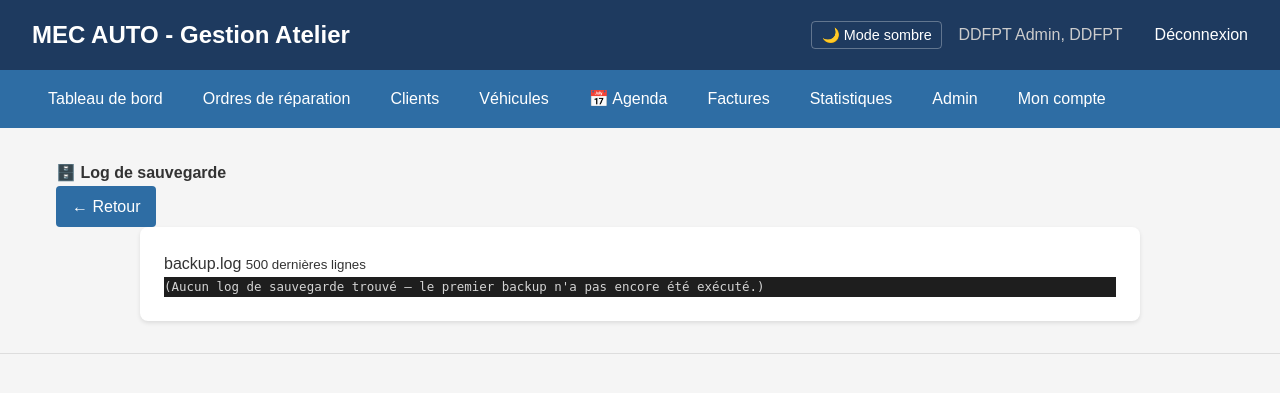
After one commit to cv2b79/meca-auto, a Flask app: page /settings/admin/backup/log in a window 1280 px wide. The commit adds this page. Shown: the top 393 px of the page. Run offline with Flask 3, Linux system fonts and the light colour scheme; a user stored in the database is signed in.

Commit message:
feat: interface d'administration pour les sauvegardes NAS
- Ajout helpers _write_backup_conf(), _read_backup_status(), _list_backups()
- Routes backup_run (POST) et backup_log pour lancer/consulter les backups
- Onglet Sauvegardes dans l'admin : statut, config NAS, liste des fichiers
- backup.sh : lecture de scripts/backup.conf + copie CIFS vers le NAS
- Nouveau template backup_log.html pour afficher le log

Co-Authored-By: Claude Sonnet 4.6 <noreply@anthropic.com>

```diff
--- a/app/routes/settings.py
+++ b/app/routes/settings.py
@@ -44,6 +44,80 @@ def _cascade_delete_user(user):
 
     db.session.delete(user)
     db.session.commit()
+
+def _write_backup_conf():
+    """Écrit scripts/backup.conf depuis les paramètres NAS stockés en BDD."""
+    import os
+    app_dir = os.path.dirname(os.path.dirname(os.path.dirname(os.path.abspath(__file__))))
+    conf_path = os.path.join(app_dir, 'scripts', 'backup.conf')
+    lines = [
+        '# backup.conf — généré automatiquement par Meca Auto — ne pas éditer à la main\n',
+        f'BACKUP_NAS_IP="{Parametre.get("backup_nas_ip", "")}"\n',
+        f'BACKUP_NAS_SHARE="{Parametre.get("backup_nas_share", "")}"\n',
+        f'BACKUP_NAS_USER="{Parametre.get("backup_nas_user", "")}"\n',
+        f'BACKUP_NAS_PASS="{Parametre.get("backup_nas_pass", "")}"\n',
+        f'BACKUP_NAS_FOLDER="{Parametre.get("backup_nas_folder", "meca-auto")}"\n',
+        f'RETENTION_DAYS="{Parametre.get("backup_retention", "30")}"\n',
+    ]
+    try:
+        with open(conf_path, 'w') as f:
+            f.writelines(lines)
+    except Exception as e:
+        import sys
+        print(f"[backup_conf] Impossible d'écrire {conf_path} : {e}", file=sys.stderr)
+
+
+def _read_backup_status():
+    """Lit le fichier log de sauvegarde et retourne (status, date, message)."""
+    import os, re
+    app_dir = os.path.dirname(os.path.dirname(os.path.dirname(os.path.abspath(__file__))))
+    log_path = os.path.join(app_dir, 'backups', 'backup.log')
+    if not os.path.exists(log_path):
+        return 'unknown', None, None
+    try:
+        with open(log_path, 'r', encoding='utf-8', errors='replace') as f:
+            lines = f.readlines()
+        # Cherche la dernière ligne avec ✅ ou ❌
+        status = 'unknown'
+        last_date = None
+        last_msg = None
+        for line in reversed(lines):
+            m = re.match(r'\[(\d{4}-\d{2}-\d{2} \d{2}:\d{2}:\d{2})\] (.+)', line.strip())
+            if m:
+                last_date = m.group(1)
+                last_msg = m.group(2)
+                if '✅' in last_msg or 'réussie' in last_msg.lower():
+                    status = 'ok'
+                elif '❌' in last_msg or 'erreur' in last_msg.lower():
+                    status = 'error'
+                break
+        return status, last_date, last_msg
+    except Exception:
+        return 'unknown', None, None
+
+
+def _list_backups():
+    """Retourne la liste des fichiers de sauvegarde locaux (nom, taille, date)."""
+    import os, glob as glob_mod
+    app_dir = os.path.dirname(os.path.dirname(os.path.dirname(os.path.abspath(__file__))))
+    backup_dir = os.path.join(app_dir, 'backups')
+    result = []
+    try:
+        files = sorted(
+            glob_mod.glob(os.path.join(backup_dir, 'mecaauto_*.sql.gz')),
+            key=os.path.getmtime, reverse=True
+        )
+        for path in files:
+            size_kb = os.path.getsize(path) // 1024
+            mtime = os.path.getmtime(path)
+            import datetime
+            dt = datetime.datetime.fromtimestamp(mtime).strftime('%d/%m/%Y %H:%M')
+            name = os.path.basename(path).replace('mecaauto_', '').replace('.sql.gz', '')
+            result.append({'name': name, 'size_kb': size_kb, 'date': dt, 'filename': os.path.basename(path)})
+    except Exception:
+        pass
+    return result
+
 
 @settings_bp.route('/', methods=['GET', 'POST'])
 @login_required
@@ -1073,6 +1147,21 @@ def admin():
                 or_obj.pas_de_facturation = not or_obj.pas_de_facturation
                 flash(f'Facturation {"désactivée" if or_obj.pas_de_facturation else "activée"}', 'success')
 
+        elif action == 'save_backup_config':
+            fields = ['backup_nas_ip', 'backup_nas_share', 'backup_nas_user',
+                      'backup_nas_folder', 'backup_retention']
+            for key in fields:
+                val = request.form.get(key, '').strip()
+                Parametre.set(key, val)
+            # Le mot de passe n'est mis à jour que si renseigné
+            new_pass = request.form.get('backup_nas_pass', '').strip()
+            if new_pass:
+                Parametre.set('backup_nas_pass', new_pass)
+            # Écrire le fichier de config pour le script bash
+            _write_backup_conf()
+            flash('Configuration de sauvegarde enregistrée', 'success')
+            return redirect(url_for('settings.admin') + '#sauvegardes')
+
         db.session.commit()
         return redirect(url_for('settings.admin'))
 
@@ -1113,6 +1202,18 @@ def admin():
     # Fournitures data
     fournitures = Fourniture.query.order_by(Fourniture.nom).all()
 
+    # Données sauvegardes
+    backup_config = {
+        'backup_nas_ip':     Parametre.get('backup_nas_ip', ''),
+        'backup_nas_share':  Parametre.get('backup_nas_share', ''),
+        'backup_nas_user':   Parametre.get('backup_nas_user', ''),
+        'backup_nas_pass':   Parametre.get('backup_nas_pass', ''),
+        'backup_nas_folder': Parametre.get('backup_nas_folder', 'meca-auto'),
+        'backup_retention':  Parametre.get('backup_retention', '30'),
+    }
+    backup_status, backup_last_date, backup_last_msg = _read_backup_status()
+    backups_list = _list_backups()
+
     return render_template('settings/admin.html',
                           users=users, clients=clients,
                           vehicules=vehicules, ordres=ordres,
@@ -1128,7 +1229,12 @@ def admin():
                           etab_tel=Parametre.get('etab_tel', ''),
                           etab_email=Parametre.get('etab_email', ''),
                           etab_siren=Parametre.get('etab_siren', ''),
-                          security_config=security_config)
+                          security_config=security_config,
+                          backup_config=backup_config,
+                          backup_status=backup_status,
+                          backup_last_date=backup_last_date,
+                          backup_last_msg=backup_last_msg,
+                          backups_list=backups_list)
 
 @settings_bp.route('/permissions', methods=['GET', 'POST'])
 @login_required
@@ -1300,3 +1406,56 @@ def checklist_edit(id):
         return redirect(url_for('settings.checklist'))
 
     return render_template('settings/checklist_edit.html', item=item)
+
+
+# === SAUVEGARDES ===
+
+@settings_bp.route('/admin/backup/run', methods=['POST'])
+@login_required
+def backup_run():
+    """Lance le script de sauvegarde en arrière-plan."""
+    if current_user.role != 'ddfpt':
+        flash('Accès réservé au DDFPT', 'error')
+        return redirect(url_for('main.index'))
+    import os, subprocess
+    app_dir = os.path.dirname(os.path.dirname(os.path.dirname(os.path.abspath(__file__))))
+    script = os.path.join(app_dir, 'scripts', 'backup.sh')
+    if not os.path.exists(script):
+        flash('Script de sauvegarde introuvable', 'error')
+        return redirect(url_for('settings.admin') + '#sauvegardes')
+    try:
+        subprocess.Popen(
+            ['/bin/bash', script],
+            stdout=subprocess.DEVNULL,
+            stderr=subprocess.DEVNULL,
+            close_fds=True
+        )
+        Log.log(current_user, 'backup_run', 'Sauvegarde manuelle lancée')
+        flash('✅ Sauvegarde lancée en arrière-plan — actualisez dans quelques secondes pour voir le résultat.', 'success')
+    except Exception as e:
+        flash(f'Erreur lors du lancement : {e}', 'error')
+    return redirect(url_for('settings.admin') + '#sauvegardes')
+
+
+@settings_bp.route('/admin/backup/log')
+@login_required
+def backup_log():
+    """Affiche le fichier log de sauvegarde."""
+    if current_user.role != 'ddfpt':
+        flash('Accès réservé au DDFPT', 'error')
+        return redirect(url_for('main.index'))
+    import os
+    from flask import Response
+    app_dir = os.path.dirname(os.path.dirname(os.path.dirname(os.path.abspath(__file__))))
+    log_path = os.path.join(app_dir, 'backups', 'backup.log')
+    if not os.path.exists(log_path):
+        content = '(Aucun log de sauvegarde trouvé — le premier backup n\'a pas encore été exécuté.)'
+    else:
+        try:
+            with open(log_path, 'r', encoding='utf-8', errors='replace') as f:
+                # Affiche les 500 dernières lignes
+                lines = f.readlines()
+                content = ''.join(lines[-500:])
+        except Exception as e:
+            content = f'Erreur de lecture : {e}'
+    return render_template('settings/backup_log.html', log_content=content)
--- /dev/null
+++ b/app/templates/settings/backup_log.html
@@ -0,0 +1,31 @@
+{% extends "base.html" %}
+{% block title %}Log de sauvegarde — Meca Auto{% endblock %}
+
+{% block content %}
+<div class="container-fluid py-4">
+  <div class="d-flex align-items-center justify-content-between mb-3">
+    <h4 class="mb-0">🗄️ Log de sauvegarde</h4>
+    <a href="{{ url_for('settings.admin') }}#sauvegardes" class="btn btn-outline-secondary btn-sm">
+      ← Retour
+    </a>
+  </div>
+
+  <div class="card shadow-sm">
+    <div class="card-header d-flex justify-content-between align-items-center">
+      <span class="fw-semibold">backup.log</span>
+      <small class="text-muted">500 dernières lignes</small>
+    </div>
+    <div class="card-body p-0">
+      <pre class="m-0 p-3" style="
+        background:#1e1e1e;
+        color:#d4d4d4;
+        font-size:0.78rem;
+        max-height:75vh;
+        overflow-y:auto;
+        white-space:pre-wrap;
+        word-break:break-all;
+      ">{{ log_content }}</pre>
+    </div>
+  </div>
+</div>
+{% endblock %}
```
Also changed, not shown: app/templates/settings/admin.html (+106 -1 lines), 1 other file.
